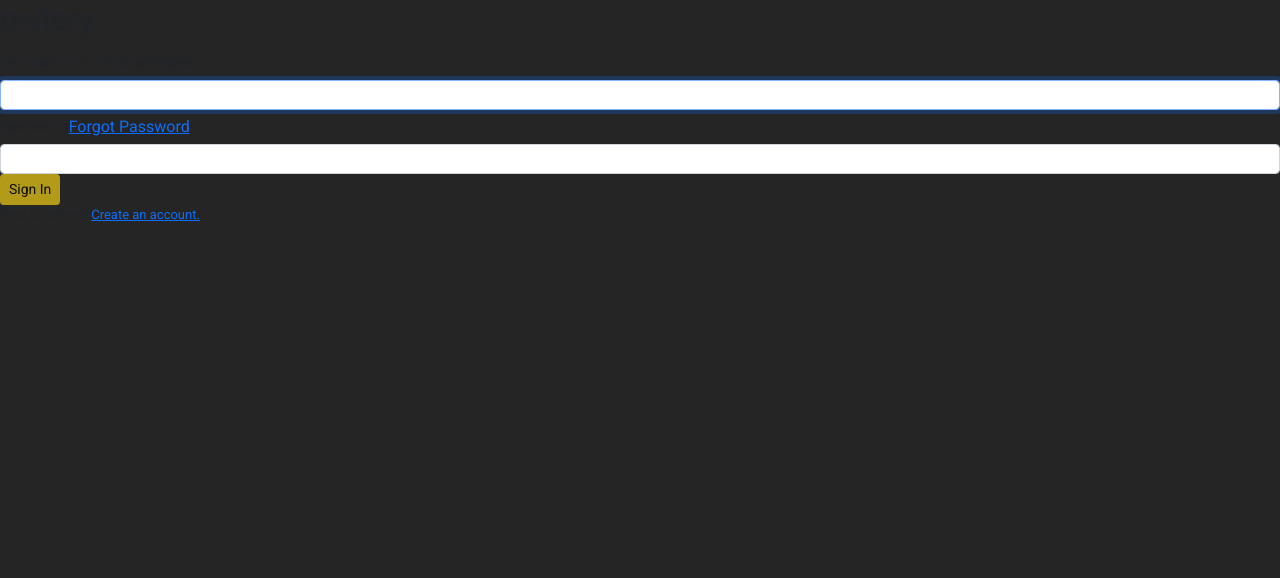
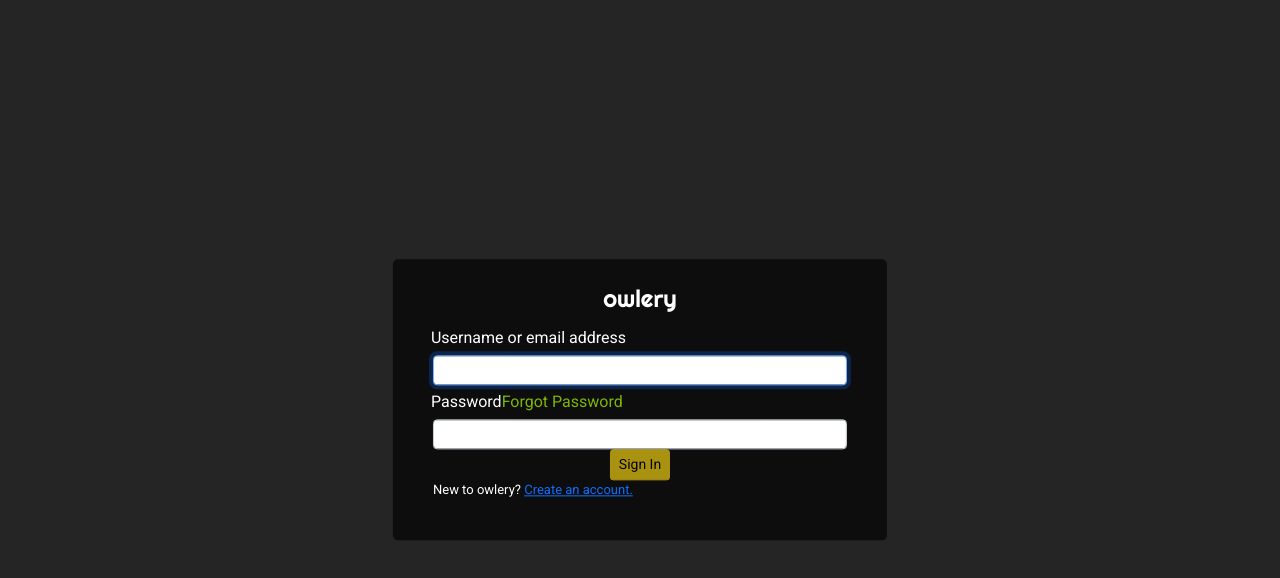
Before and after one commit to konradgoldammer/owlery, a React (Create React App) app in the folder client/: page /login in a window 1280 px wide. Shown: the top 578 px of the page. Built offline with nearby package versions, Linux system fonts and the light colour scheme.

Commit message:
Add some styles to Login form - unfinished

```diff
--- a/client/src/App.css
+++ b/client/src/App.css
@@ -60,7 +60,7 @@
   font-size: 1.5em;
 }
 
-.insideForm {
+.insideSignUpForm {
   text-align: center;
 }
 
@@ -103,6 +103,52 @@
   text-align: left;
 }
 
+/***** LOGIN ******/
+
+.login-container {
+  color: white;
+  display: flex;
+  flex-flow: column wrap;
+  align-items: center;
+  position: absolute;
+  left: 50%;
+  top: 50%;
+  transform: translate(-50%, -50%);
+  min-width: 20%;
+}
+
+.loginForm {
+  width: 100%;
+  height: 100%;
+  background: var(--dark-color);
+  border-radius: 5px;
+  padding: 25px 40px;
+}
+
+.loginTitle {
+  text-align: center;
+  font-family: "Righteous";
+  font-size: 1.5em;
+}
+
+.insideLoginForm {
+  text-align: center;
+}
+
+label[for="username"],
+[for="password"] {
+  text-align: left;
+  margin-left: 10px;
+  padding: 5px 0;
+  font-size: 16px;
+}
+
+/* label[for="password"], */
+.forgotPass {
+  text-decoration: none;
+  color: #7eb600;
+}
+
 /***** T&C & PP ******/
 
 .terms-container,
```
